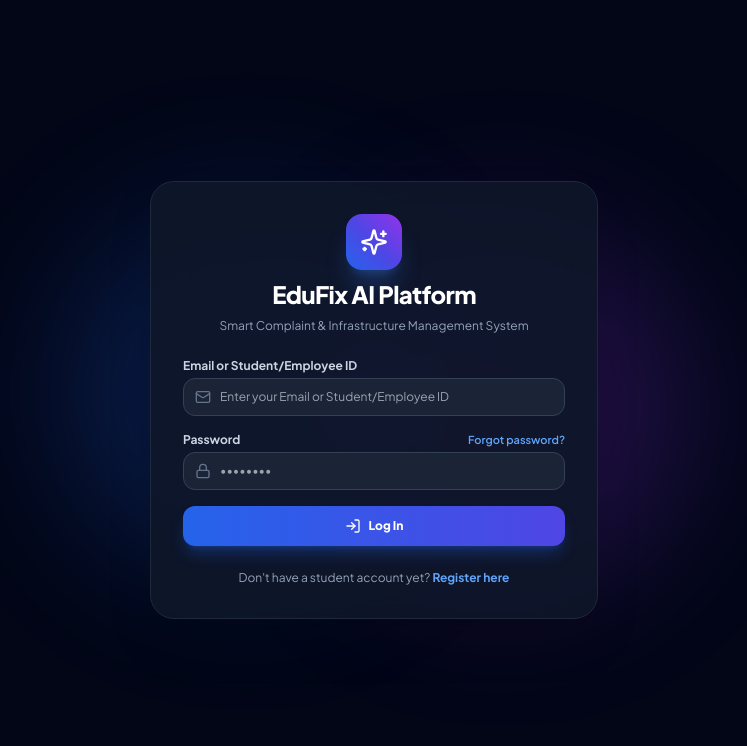
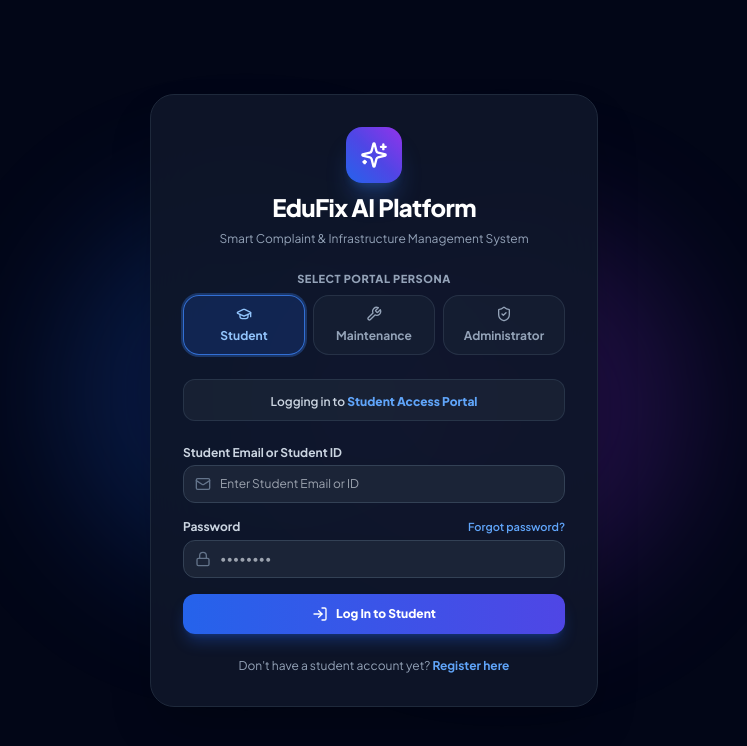
Before and after one commit to s-soban/smart-complaint-management-system, a React (Vite) app in the folder frontend/: page / in a window 1280 px wide. Shown: the top 746 px of the page, without its empty margins (266-1013 px from the left). Built offline with nearby package versions, Linux system fonts and the light colour scheme.

Commit message:
fixing some errors

```diff
--- a/frontend/src/components/auth/LoginForm.tsx
+++ b/frontend/src/components/auth/LoginForm.tsx
@@ -1,6 +1,7 @@
 import React, { useState } from 'react';
 import { useAuth } from '../../context/AuthContext';
-import { Sparkles, LogIn, Lock, Mail } from 'lucide-react';
+import { Role } from '../../types';
+import { Sparkles, LogIn, Lock, Mail, GraduationCap, Wrench, ShieldCheck } from 'lucide-react';
 
 interface LoginFormProps {
   onSwitchToRegister: () => void;
@@ -9,6 +10,7 @@ interface LoginFormProps {
 
 export const LoginForm: React.FC<LoginFormProps> = ({ onSwitchToRegister, onOpenForgotPassword }) => {
   const { login, isLoading } = useAuth();
+  const [selectedRole, setSelectedRole] = useState<Role>('student');
   const [identifier, setIdentifier] = useState('');
   const [password, setPassword] = useState('');
   const [errorMsg, setErrorMsg] = useState('');
@@ -22,6 +24,58 @@ export const LoginForm: React.FC<LoginFormProps> = ({ onSwitchToRegister, onOpen
       setErrorMsg(err.message || 'Login failed. Check credentials.');
     }
   };
+
+  const roles = [
+    {
+      id: 'student' as Role,
+      label: 'Student',
+      icon: GraduationCap,
+      accent: 'blue',
+      activeClass: 'bg-blue-600/20 border-blue-500/80 text-blue-300 ring-2 ring-blue-500/30',
+      inactiveClass: 'bg-slate-800/40 border-slate-700/60 text-slate-400 hover:bg-slate-800/80 hover:text-slate-200',
+    },
+    {
+      id: 'maintenance' as Role,
+      label: 'Maintenance',
+      icon: Wrench,
+      accent: 'amber',
+      activeClass: 'bg-amber-600/20 border-amber-500/80 text-amber-300 ring-2 ring-amber-500/30',
+      inactiveClass: 'bg-slate-800/40 border-slate-700/60 text-slate-400 hover:bg-slate-800/80 hover:text-slate-200',
+    },
+    {
+      id: 'admin' as Role,
+      label: 'Administrator',
+      icon: ShieldCheck,
+      accent: 'indigo',
+      activeClass: 'bg-indigo-600/20 border-indigo-500/80 text-indigo-300 ring-2 ring-indigo-500/30',
+      inactiveClass: 'bg-slate-800/40 border-slate-700/60 text-slate-400 hover:bg-slate-800/80 hover:text-slate-200',
+    },
+  ];
+
+  const getRoleDetails = (role: Role) => {
+    switch (role) {
+      case 'student':
+        return {
+          portalName: 'Student Access Portal',
+          label: 'Student Email or Student ID',
+          placeholder: 'Enter Student Email or ID',
+        };
+      case 'maintenance':
+        return {
+          portalName: 'Maintenance Staff Portal',
+          label: 'Staff Email or Employee ID',
+          placeholder: 'Enter Staff Email or Employee ID',
+        };
+      case 'admin':
+        return {
+          portalName: 'Administrator Portal',
+          label: 'Admin Email or Employee ID',
+          placeholder: 'Enter Admin Email or Employee ID',
+        };
+    }
+  };
+
+  const currentRole = getRoleDetails(selectedRole);
 
   return (
     <div className="min-h-screen bg-slate-950 flex items-center justify-center p-4 relative overflow-hidden">
@@ -39,6 +93,40 @@ export const LoginForm: React.FC<LoginFormProps> = ({ onSwitchToRegister, onOpen
           <p className="text-xs text-slate-400">Smart Complaint & Infrastructure Management System</p>
         </div>
 
+        {/* Role Classification Selector Tabs */}
+        <div className="space-y-2">
+          <span className="text-[11px] font-extrabold uppercase text-slate-400 tracking-wider block text-center">
+            Select Portal Persona
+          </span>
+
+          <div className="grid grid-cols-3 gap-2">
+            {roles.map(r => {
+              const Icon = r.icon;
+              const isSelected = selectedRole === r.id;
+              return (
+                <button
+                  key={r.id}
+                  type="button"
+                  onClick={() => setSelectedRole(r.id)}
+                  className={`p-2.5 rounded-2xl border transition-all duration-200 flex flex-col items-center gap-1.5 text-center ${
+                    isSelected ? r.activeClass : r.inactiveClass
+                  }`}
+                >
+                  <Icon className="w-4 h-4" />
+                  <span className="text-xs font-bold">{r.label}</span>
+                </button>
+              );
+            })}
+          </div>
+        </div>
+
+        {/* Selected Role Indicator Banner */}
+        <div className="px-3 py-2 rounded-xl bg-slate-800/60 border border-slate-700/60 text-center">
+          <span className="text-xs font-semibold text-slate-300">
+            Logging in to <span className="font-extrabold text-blue-400">{currentRole.portalName}</span>
+          </span>
+        </div>
+
         {errorMsg && (
           <div className="p-3 rounded-xl bg-rose-950/60 border border-rose-800 text-rose-300 text-xs font-bold text-center">
             {errorMsg}
@@ -48,13 +136,13 @@ export const LoginForm: React.FC<LoginFormProps> = ({ onSwitchToRegister, onOpen
         {/* Credentials Form */}
         <form onSubmit={handleSubmit} className="space-y-4">
           <div>
-            <label className="block text-xs font-bold text-slate-300 mb-1">Email or Student/Employee ID</label>
+            <label className="block text-xs font-bold text-slate-300 mb-1">{currentRole.label}</label>
             <div className="relative">
               <Mail className="absolute left-3 top-1/2 -translate-y-1/2 w-4 h-4 text-slate-500" />
               <input
                 type="text"
                 required
-                placeholder="Enter your Email or Student/Employee ID"
+                placeholder={currentRole.placeholder}
                 value={identifier}
                 onChange={e => setIdentifier(e.target.value)}
                 className="w-full pl-9 pr-4 py-2.5 rounded-xl border border-slate-700 bg-slate-800/80 text-white text-xs focus:ring-2 focus:ring-blue-500"
@@ -91,7 +179,7 @@ export const LoginForm: React.FC<LoginFormProps> = ({ onSwitchToRegister, onOpen
             disabled={isLoading}
             className="w-full py-3 rounded-xl bg-gradient-to-r from-blue-600 to-indigo-600 text-white font-extrabold text-xs shadow-lg shadow-blue-600/30 hover:opacity-95 transition-opacity flex items-center justify-center gap-2"
           >
-            <LogIn className="w-4 h-4" /> Log In
+            <LogIn className="w-4 h-4" /> Log In to {roles.find(r => r.id === selectedRole)?.label}
           </button>
         </form>
 
```
